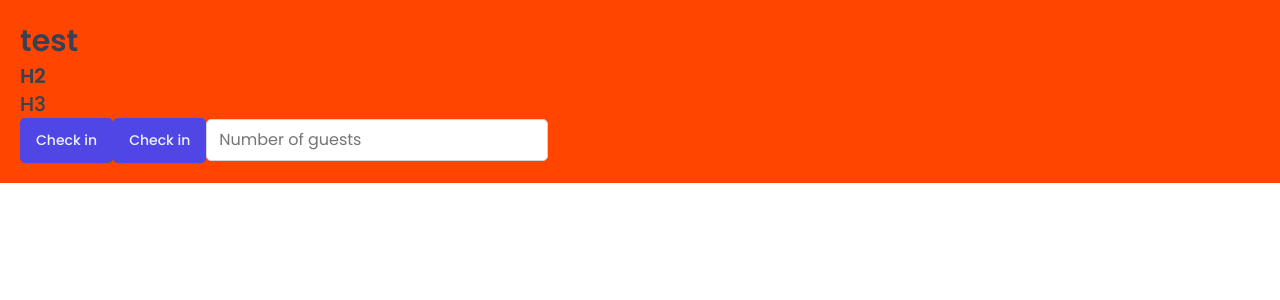
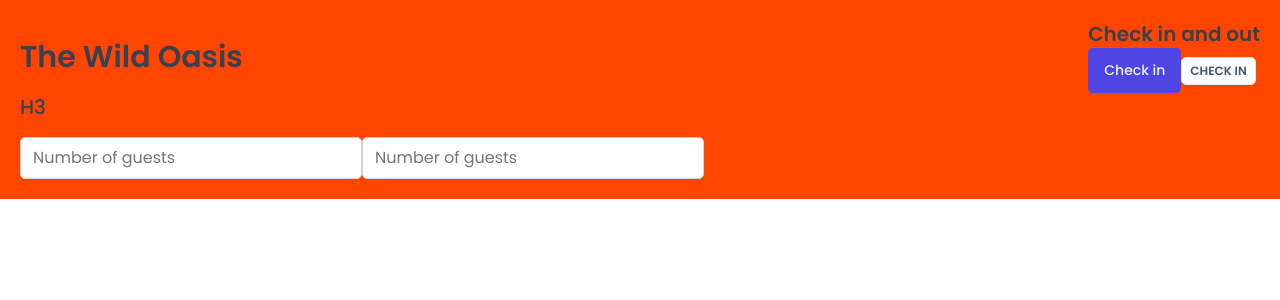
Before and after one commit to Cesar90/wild-oasis, a React (Vite) app: page / in a window 1280 px wide. Shown: the top 300 px of the page. Built offline with nearby package versions, Linux system fonts and the light colour scheme; a web font is replaced by a local one.

Commit message:
Row component created and Button component improved

```diff
--- a/src/App.tsx
+++ b/src/App.tsx
@@ -3,6 +3,7 @@ import GlobalStyles from "./styles/GlobalStyles";
 import Button from "./ui/Button";
 import Input from "./ui/Input";
 import Heading from "./ui/Heading";
+import Row from "./ui/Row";
 
 const StyledApp = styled.div`
   background-color: orangered;
@@ -10,18 +11,35 @@ const StyledApp = styled.div`
 `;
 
 function App() {
-
   return (
     <>
       <GlobalStyles />
       <StyledApp>
-        <Heading as="h1">test</Heading>
-        <Heading as="h2">H2</Heading>
-        <Heading as="h3">H3</Heading>
-        <Button onClick={() => alert("Check in")}>Check in</Button>
-        <Button onClick={() => alert("Check out")}>Check in</Button>
-
-        <Input type="number" placeholder="Number of guests" />
+        <Row type="horizontal">
+          <Heading as="h1">The Wild Oasis</Heading>
+          <div>
+            <Heading as="h2">Check in and out</Heading>
+            <Button
+              variation="primary"
+              size="medium"
+              onClick={() => alert("Check in")}>
+              Check in
+            </Button>
+            <Button
+              variation="secondary"
+              size="small"
+              onClick={() => alert("Check out")}>
+              Check in
+            </Button>
+          </div>
+        </Row>
+        <Row type="vertical">
+          <Heading as="h3">H3</Heading>
+          <form>
+            <Input type="number" placeholder="Number of guests" />
+            <Input type="number" placeholder="Number of guests" />
+          </form>
+        </Row>
       </StyledApp >
     </>
   )
--- a/src/ui/Button.tsx
+++ b/src/ui/Button.tsx
@@ -1,4 +1,21 @@
 import styled, { css } from "styled-components";
+
+export const SIZES = [
+  "small",
+  "medium",
+  "large",
+] as const;
+
+export const VARIATIONS = [
+  "primary",
+  "secondary",
+  "danger",
+] as const;
+
+type IProps = {
+  size: (typeof SIZES)[number];
+  variation: (typeof VARIATIONS)[number];
+}
 
 const sizes = {
   small: css`
@@ -48,20 +65,18 @@ const variations = {
     `,
 };
 
-const Button = styled.button`
-  font-size: 1.4rem;
-  padding: 1.2rem 1.6rem;
-  font-weight: 500;
+const Button = styled.button< Partial<IProps>>`
   border: none;
   border-radius: var(--border-radius-sm);
-  background-color: var(--color-brand-600);
-  color: var(--color-brand-50);
-  cursor: pointer;
   box-shadow: var(--shadow-sm);
 
-  &:hover{
-    background-color: var(--color-brand-700);
-  }
-`
+  ${(props) => props.size ? sizes[props.size] : ""}
+  ${(props) => props.variation ? variations[props.variation] : ""}
+`;
+
+Button.defaultProps = {
+  variation: "primary",
+  size: "medium",
+};
 
 export default Button;
--- /dev/null
+++ b/src/ui/Row.tsx
@@ -0,0 +1,34 @@
+import { css, styled } from "styled-components";
+
+export const ORIENTATION = [
+    "horizontal",
+    "vertical",
+] as const;
+
+type IProps = {
+    type: (typeof ORIENTATION)[number];
+}
+
+const Row = styled.div<IProps>`
+  display: flex;
+
+  ${(props) =>
+        props.type === "horizontal" &&
+        css`
+      justify-content: space-between;
+      align-items: center;
+    `}
+
+  ${(props) =>
+        props.type === "vertical" &&
+        css`
+      flex-direction: column;
+      gap: 1.6rem;
+    `}
+`;
+
+Row.defaultProps = {
+    type: "vertical",
+};
+
+export default Row;
```
Lines whose indentation alone changed are shown as unchanged.
